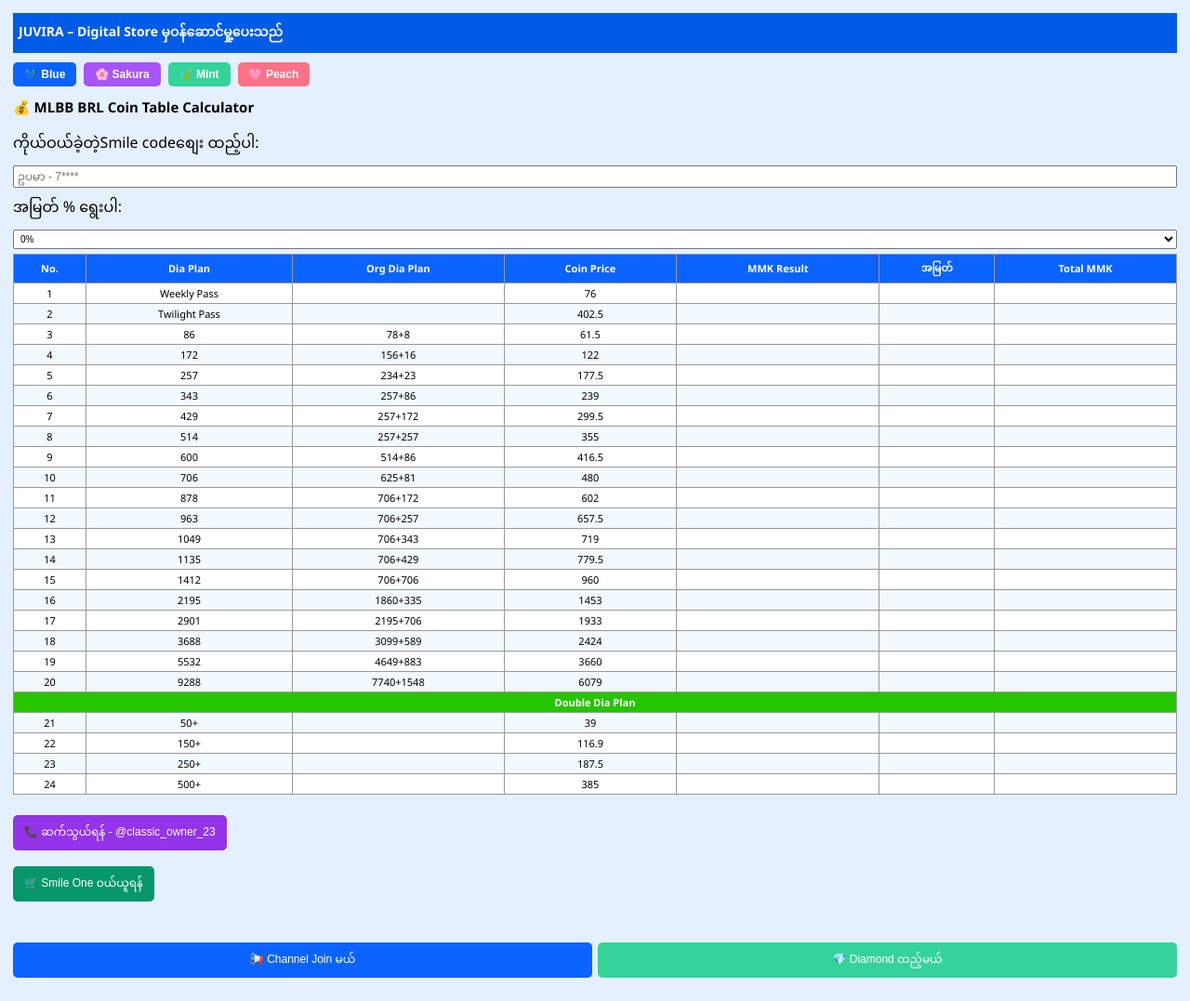
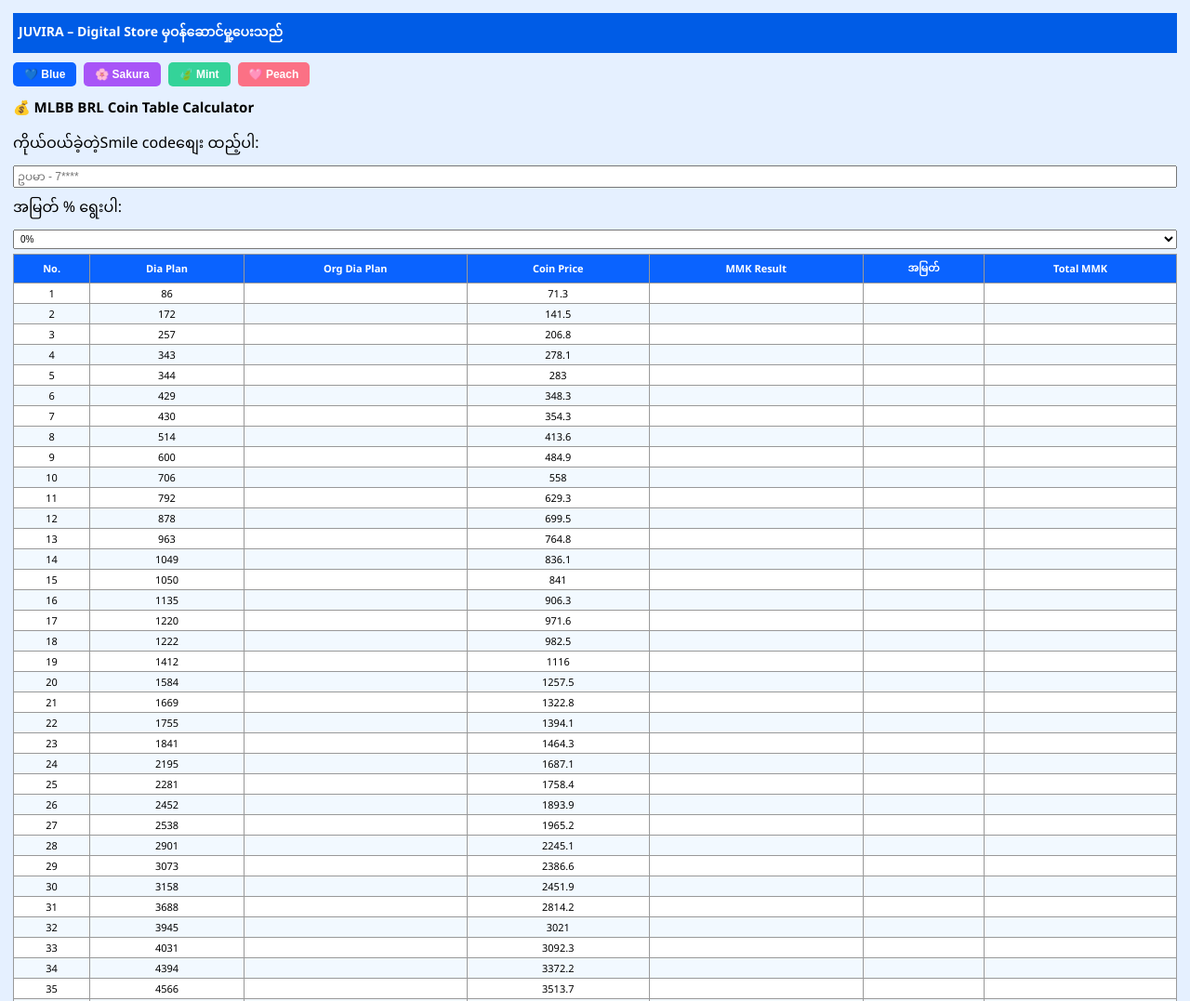
Before and after one commit to pyaepgyak/smileone-mm-calculator, a plain HTML site: page index.html in a window 1280 px wide. Shown: the top 1077 px of the page at 93% size. Drawn offline with Linux system fonts and the light colour scheme.

Commit message:
Update MLBB BRL prices and add new plans
Updated the MLBB BRL prices and added new plans.

```diff
--- a/index.html
+++ b/index.html
@@ -1,3 +1,4 @@
+
 <!DOCTYPE html>
 <html lang="en">
 <head>
@@ -156,17 +157,74 @@
       profitSelect.appendChild(opt);
     }
 
+    // Updated MLBB BRL prices
     const plans = [
-      ['Weekly Pass', '', 76], ['Twilight Pass', '', 402.5], ['86', '78+8', 61.5],
-      ['172', '156+16', 122], ['257', '234+23', 177.5], ['343', '257+86', 239],
-      ['429', '257+172', 299.5], ['514', '257+257', 355], ['600', '514+86', 416.5],
-      ['706', '625+81', 480], ['878', '706+172', 602], ['963', '706+257', 657.5],
-      ['1049', '706+343', 719], ['1135', '706+429', 779.5],
-      ['1412', '706+706', 960], // ✅ Added here
-      ['2195', '1860+335', 1453], ['2901', '2195+706', 1933],
-      ['3688', '3099+589', 2424], ['5532', '4649+883', 3660],
-      ['9288', '7740+1548', 6079], ['50+', '', 39], ['150+', '', 116.9],
-      ['250+', '', 187.5], ['500+', '', 385]
+      ['86', '', 71.3],
+      ['172', '', 141.5],
+      ['257', '', 206.8],
+      ['343', '', 278.1],
+      ['344', '', 283],
+      ['429', '', 348.3],
+      ['430', '', 354.3],
+      ['514', '', 413.6],
+      ['600', '', 484.9],
+      ['706', '', 558],
+      ['792', '', 629.3],
+      ['878', '', 699.5],
+      ['963', '', 764.8],
+      ['1049', '', 836.1],
+      ['1050', '', 841],
+      ['1135', '', 906.3],
+      ['1220', '', 971.6],
+      ['1222', '', 982.5],
+      ['1412', '', 1116],
+      ['1584', '', 1257.5],
+      ['1669', '', 1322.8],
+      ['1755', '', 1394.1],
+      ['1841', '', 1464.3],
+      ['2195', '', 1687.1],
+      ['2281', '', 1758.4],
+      ['2452', '', 1893.9],
+      ['2538', '', 1965.2],
+      ['2901', '', 2245.1],
+      ['3073', '', 2386.6],
+      ['3158', '', 2451.9],
+      ['3688', '', 2814.2],
+      ['3945', '', 3021],
+      ['4031', '', 3092.3],
+      ['4394', '', 3372.2],
+      ['4566', '', 3513.7],
+      ['5100', '', 3930.2],
+      ['5532', '', 4245.3],
+      ['5704', '', 4386.8],
+      ['6055', '', 4642.8],
+      ['6238', '', 4803.3],
+      ['6752', '', 5216.9],
+      ['7030', '', 5432.6],
+      ['7376', '', 5628.4],
+      ['7727', '', 5932.4],
+      ['8433', '', 6490.4],
+      ['9288', '', 7054.4],
+      ['10700', '', 8170.4],
+      ['11483', '', 8741.5],
+      ['12189', '', 9299.5],
+      ['12976', '', 9868.6],
+      ['13682', '', 10426.6],
+      ['15526', '', 11857.7],
+      ['16232', '', 12415.7],
+      ['17015', '', 12986.8],
+      ['18508', '', 14113.9],
+      ['20703', '', 15801],
+      ['22196', '', 16928.1],
+
+      ['55', '', 45.2],
+      ['165', '', 135.6],
+      ['275', '', 218.3],
+      ['565', '', 448.2],
+      ['wp', '', 88.5],
+      ['web', '', 45.2],
+      ['meb', '', 227.3],
+      ['tw', '', 466.9]
     ];
 
     const tbody = document.getElementById('tableBody');
@@ -176,7 +234,8 @@
       tbody.innerHTML = '';
       plans.forEach((plan, index) => {
         const tr = document.createElement('tr');
-        if (plan[0] === '50+') {
+
+        if (plan[0] === '55') {
           const td = document.createElement('td');
           td.colSpan = 7;
           td.className = 'double-dp';
@@ -237,6 +296,7 @@
   </script>
 </body>
 </html>
+
 <br><br>
 <div style="display:flex; gap:6px; flex-wrap:wrap;">
   <a href="https://t.me/Juvira_Digital_Store" target="_blank" style="flex:1;">
```
